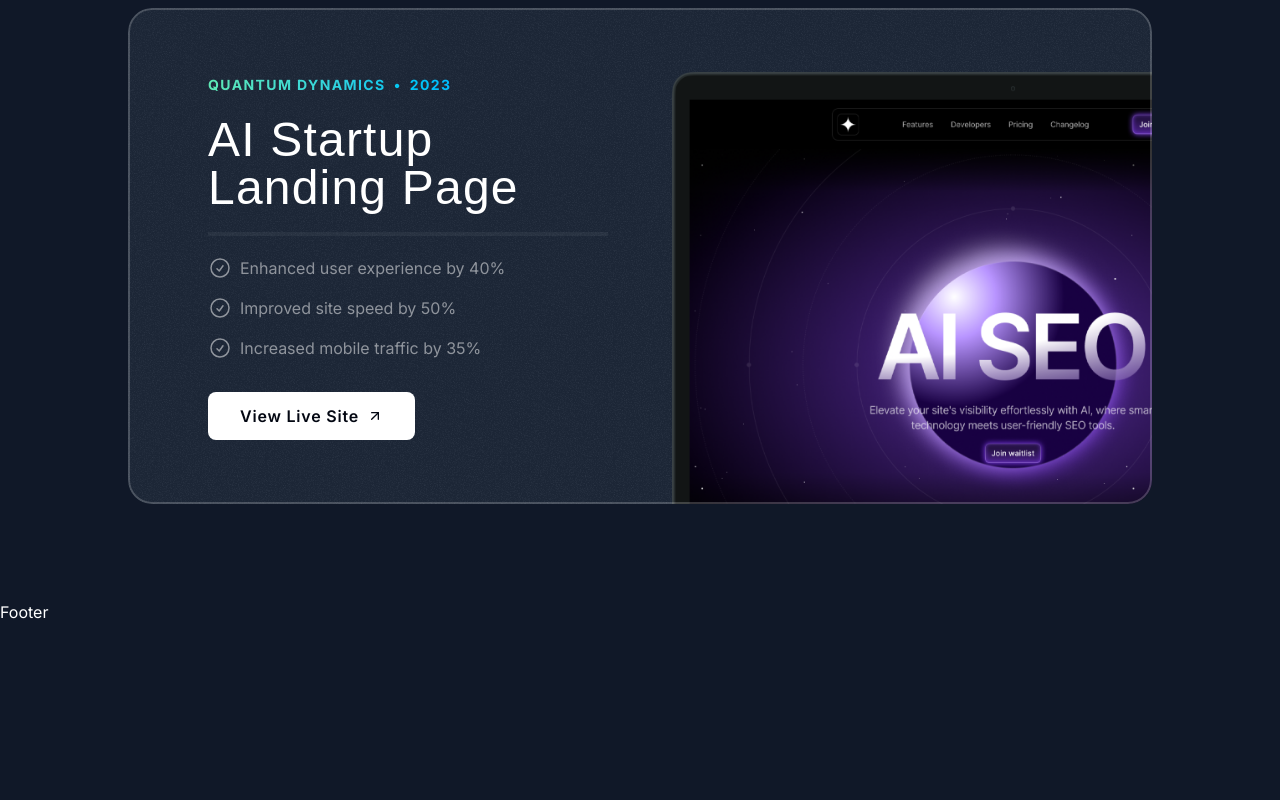
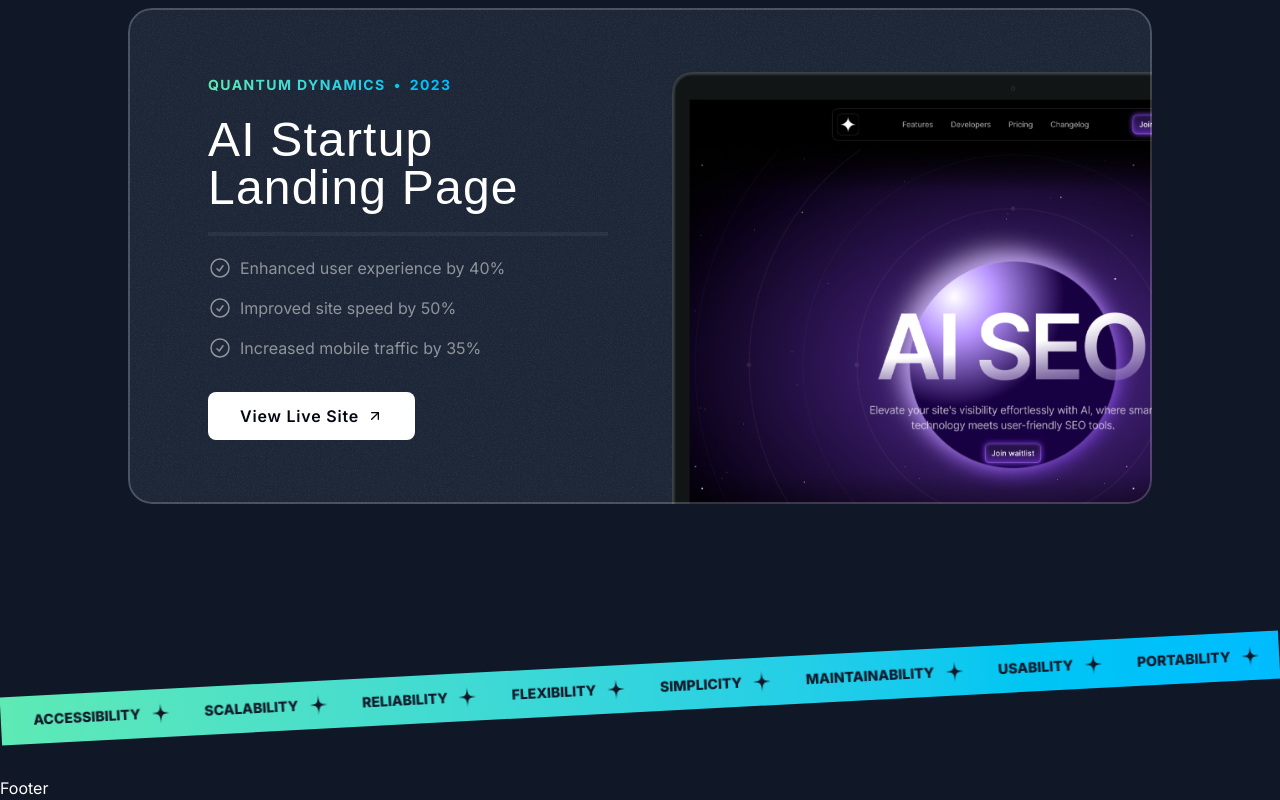
Before and after one commit to jakareya76/portfolio, a Next.js app: page / in a window 1280 px wide. Shown: the part 2374-3174 px from the top of the page. Before the commit the page ends 2998 px from the top, so only its background shows below. Built offline with nearby package versions, Linux system fonts and the light colour scheme; a web font is replaced by a local one.

Commit message:
add tape section

```diff
--- a/package.json
+++ b/package.json
@@ -12,6 +12,7 @@
     "next": "15.2.4",
     "react": "^19.0.0",
     "react-dom": "^19.0.0",
+    "react-fast-marquee": "^1.6.5",
     "tailwind-merge": "^3.0.2"
   },
   "devDependencies": {
--- a/src/app/page.js
+++ b/src/app/page.js
@@ -1,11 +1,13 @@
 import { HeroSection } from "@/components/sections/Hero";
 import { ProjectsSection } from "@/components/sections/Projects";
+import { TapeSection } from "@/components/sections/Tape";
 
 export default function Home() {
   return (
     <main>
       <HeroSection />
       <ProjectsSection />
+      <TapeSection />
     </main>
   );
 }
--- a/src/components/sections/Tape.jsx
+++ b/src/components/sections/Tape.jsx
@@ -1,3 +1,51 @@
+"use client";
+
+import Marquee from "react-fast-marquee";
+
+const words = [
+  "Performance",
+  "Efficiency",
+  "Accessibility",
+  "Scalability",
+  "Reliability",
+  "Flexibility",
+  "Simplicity",
+  "Maintainability",
+  "Usability",
+  "Portability",
+  "Readability",
+];
+
 export const TapeSection = () => {
-  return <div>Tape Section</div>;
+  return (
+    <div className="py-16">
+      <div className="bg-gradient-to-r from-emerald-300 to-sky-400 overflow-hidden -rotate-3 flex items-center justify-center">
+        <Marquee gradient={false} speed={50} pauseOnHover>
+          {words.map((word, index) => (
+            <div
+              key={index}
+              className="inline-flex items-center gap-2 px-4 py-3"
+            >
+              <span className="text-gray-900 uppercase font-extrabold text-sm">
+                {word}
+              </span>
+              <svg
+                width="24"
+                height="24"
+                viewBox="0 0 24 24"
+                fill="white"
+                xmlns="http://www.w3.org/2000/svg"
+                className="size-6 text-gray-900"
+              >
+                <path
+                  d="M12 1C12 1 12 8 10 10C8 12 1 12 1 12C1 12 8 12 10 14C12 16 12 23 12 23C12 23 12 16 14 14C16 12 23 12 23 12C23 12 16 12 14 10C12 8 12 1 12 1Z"
+                  fill="currentColor"
+                />
+              </svg>
+            </div>
+          ))}
+        </Marquee>
+      </div>
+    </div>
+  );
 };
```
Also changed, not shown: 1 other file (tests, documents, lock files or other folders).
